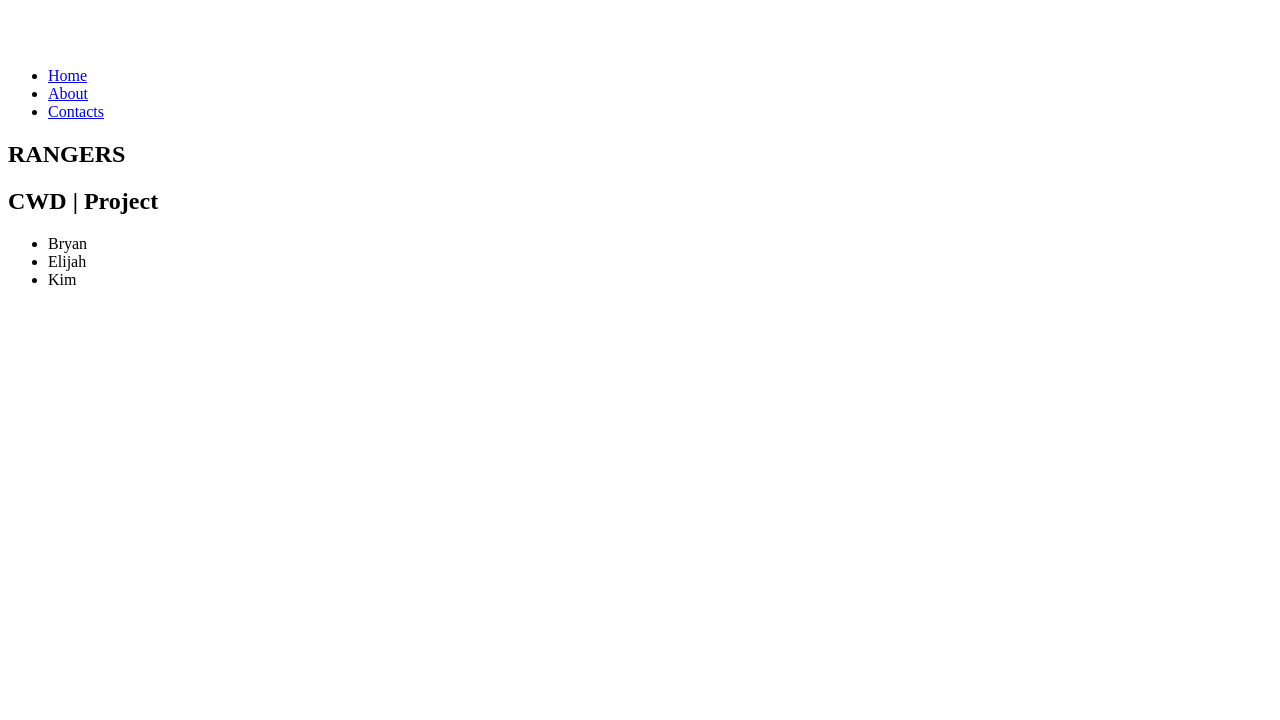
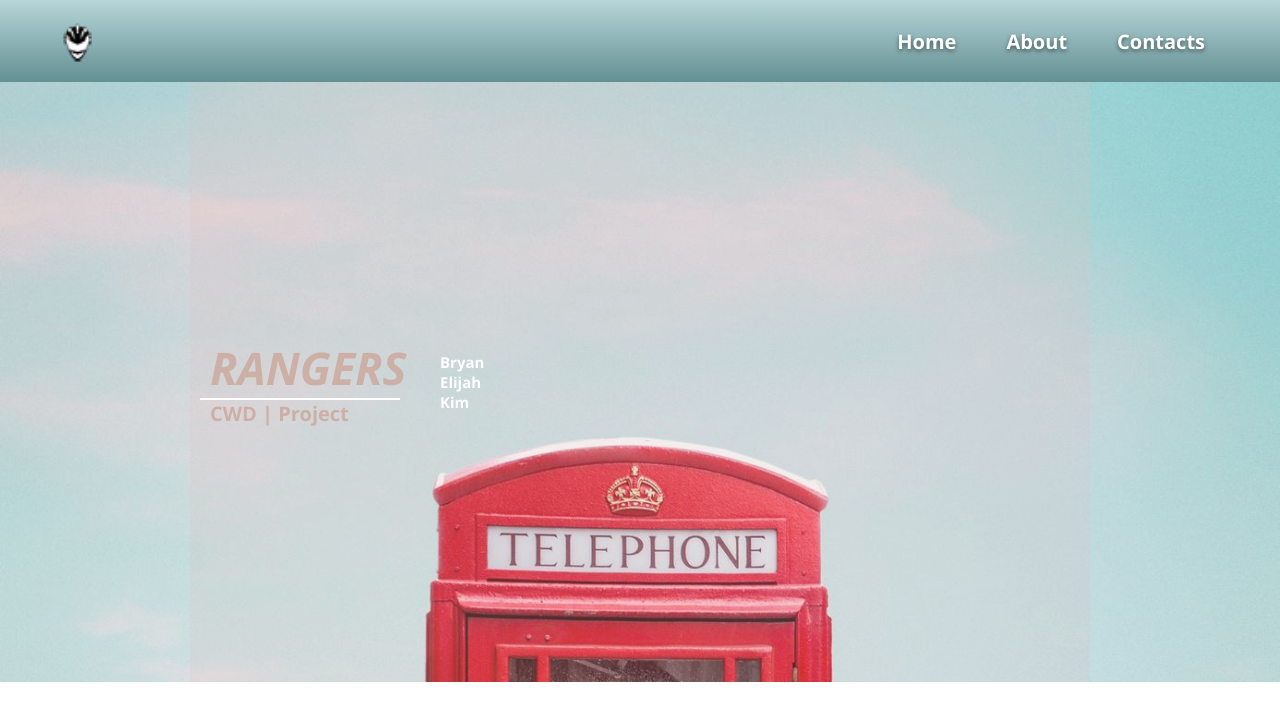
Before and after one commit to kimberlyviloria/Rangers_Portfolio, a plain HTML site: page index.html in a window 1280 px wide. Drawn offline with nearby package versions, Linux system fonts and the light colour scheme; the site is published under a folder, as on GitHub Pages, so addresses that start at the root find nothing.

Commit message:
Update index.html

```diff
--- a/index.html
+++ b/index.html
@@ -4,14 +4,14 @@
     <meta charset="UTF-8">
     <meta http-equiv="X-UA-Compatible" content="IE=edge">
     <meta name="viewport" content="width=device-width, initial-scale=1.0">
-    <link rel="stylesheet" href="/css/portfolio.css">
+    <link rel="stylesheet" href="css/portfolio.css">
     <link rel="stylesheet" href="https://cdnjs.cloudflare.com/ajax/libs/animate.css/4.1.1/animate.min.css"/>
     <title>Portfolio</title>
 </head>
 <body>
     <nav id="navbar">
         <h1 class="logo">
-            <i><img class="pranger" src="/images/nav-logo.png" alt=""></i>
+            <i><img class="pranger" src="images/nav-logo.png" alt=""></i>
         </h1>
         <ul id="nav">
             <li><a href="#">Home</a></li>
```
